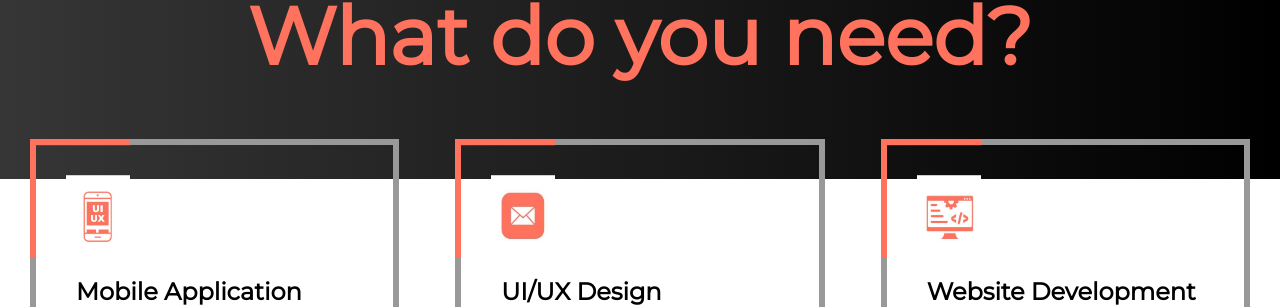
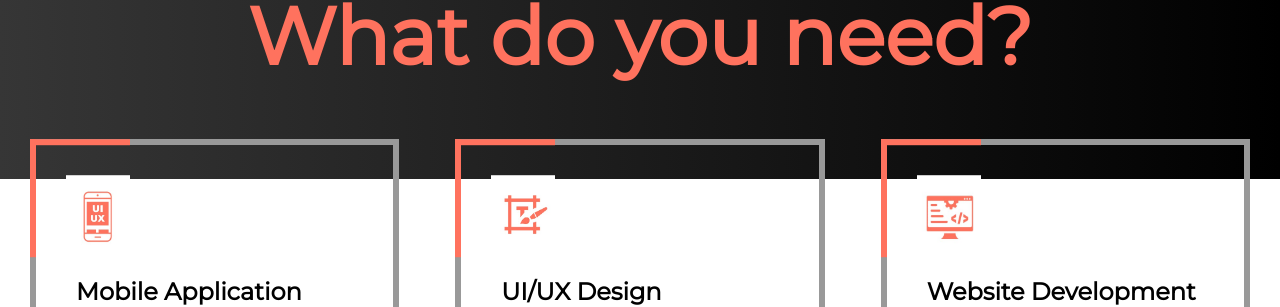
Before and after one commit to cysco374/zedital-project, a React (Create React App) app: page / in a window 1280 px wide. Shown: the part 2216-2523 px from the top of the page. Built offline with nearby package versions, Linux system fonts and the light colour scheme.

Commit message:
edit ui/ux service content

```diff
--- a/src/MyComponents/MainContent-3.jsx
+++ b/src/MyComponents/MainContent-3.jsx
@@ -6,10 +6,10 @@ import computer from "./images/computer.jpg";
 import seo from "./images/seo.jpg";
 import smm from "./images/smm.jpg";
 import fb from "./images/fb.jpg";
-import email from "./images/email.jpg";
+// import email from "./images/email.jpg";
 import branding from "./images/branding.jpg";
-import startup from "./images/startup.jpg";
-import pr from "./images/pr.jpg";
+// import startup from "./images/startup.jpg";
+// import pr from "./images/pr.jpg";
 import AOS from "aos";
 import "aos/dist/aos.css";
 function MainContent3() {
@@ -30,7 +30,7 @@ function MainContent3() {
           for dynamic and good designing and we're not forget to put the needs of the user experience first "
         />
         <Cards
-          image={email}
+          image={branding}
           heading="UI/UX Design"
           text="dynamic and interactive UI/UX development services using the
           latest tools and technologies. Our designs improve the end- user
```
